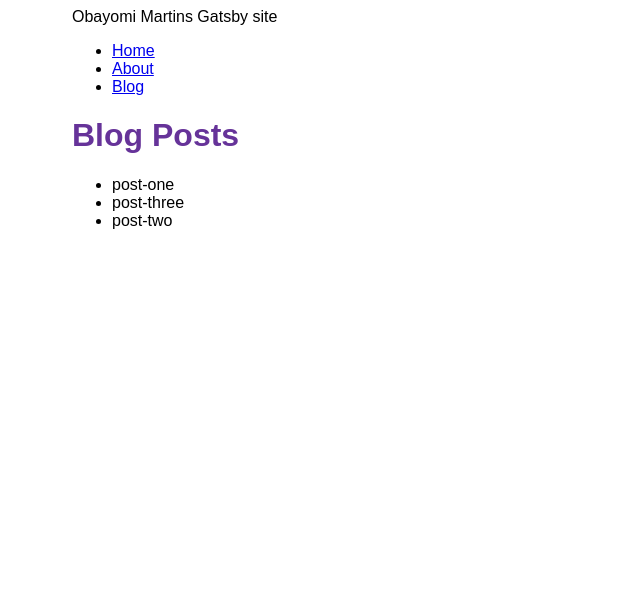
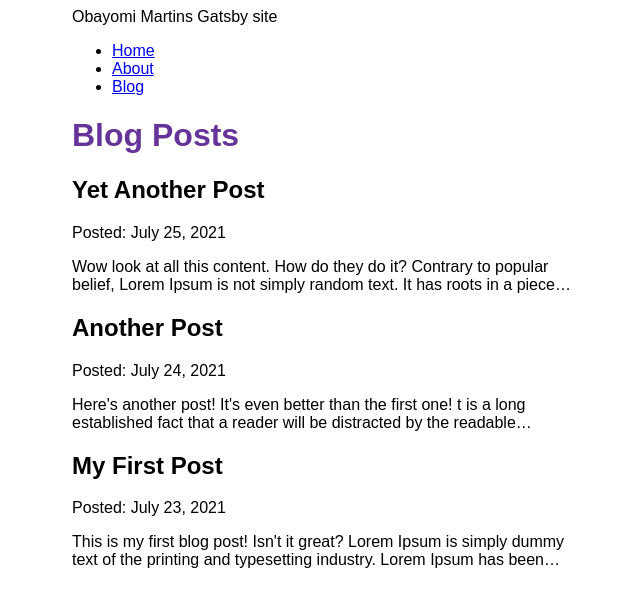
Before and after one commit to obayomi96/my-personal-website, a Gatsby site: page /blog in a window 1280 px wide. Shown: the whole page, without its empty margins (318-958 px from the left). Built offline with nearby package versions, Linux system fonts and the light colour scheme; Gatsby itself is replaced by a stand-in of ours.

Commit message:
Use transformer plugins render mdx for posts

```diff
--- a/blog/post-one.mdx
+++ b/blog/post-one.mdx
@@ -0,0 +1,19 @@
+---
+title: "My First Post"
+date: "2021-07-23"
+slug: "my-first-post"
+---
+
+This is my first blog post! Isn't it *great*?
+Lorem Ipsum is simply dummy text of the printing and typesetting industry. Lorem Ipsum has been the industry's standard dummy text ever since the 1500s, when an unknown printer took a galley of type and scrambled it to make a type specimen book.
+
+Some of my **favorite** things are:
+
+* Petting dogs
+* Working out
+* Cooking
+* Playing games
+
+It has survived not only five centuries, but also the leap into electronic typesetting, remaining essentially unchanged. It was popularised in the 1960s with the release of Letraset sheets containing Lorem Ipsum passages, and more recently with desktop publishing software like Aldus PageMaker including versions of Lorem Ipsum.
+
+The End.
--- a/blog/post-three.mdx
+++ b/blog/post-three.mdx
@@ -0,0 +1,10 @@
+---
+title: "Yet Another Post"
+date: "2021-07-25"
+slug: "yet-another-post"
+---
+
+Wow look at all this content. How do they do it?
+
+Contrary to popular belief, Lorem Ipsum is not simply random text. It has roots in a piece of classical Latin literature from 45 BC, making it over 2000 years old. Richard McClintock, a Latin professor at Hampden-Sydney College in Virginia, looked up one of the more obscure Latin words, consectetur, from a Lorem Ipsum passage, and going through the cites of the word in classical literature, discovered the undoubtable source. Lorem Ipsum comes from sections 1.10.32 and 1.10.33 of de Finibus Bonorum et Malorum
+(The Extremes of Good and Evil) by Cicero, written in 45 BC. This book is a treatise on the theory of ethics, very popular during the Renaissance. The first line of Lorem Ipsum, "Lorem ipsum dolor sit amet..", comes from a line in section 1.10.32
--- a/blog/post-two.mdx
+++ b/blog/post-two.mdx
@@ -0,0 +1,9 @@
+---
+title: "Another Post"
+date: "2021-07-24"
+slug: "another-post"
+---
+
+Here's another post! It's even better than the first one!
+
+t is a long established fact that a reader will be distracted by the readable content of a page when looking at its layout. The point of using Lorem Ipsum is that it has a more-or-less normal distribution of letters, as opposed to using 'Content here, content here', making it look like readable English. Many desktop publishing packages and web page editors now use Lorem Ipsum as their default model text, and a search for 'lorem ipsum' will uncover many web sites still in their infancy. Various versions have evolved over the years, sometimes by accident, sometimes on purpose (injected humour and the like).
--- a/gatsby-config.js
+++ b/gatsby-config.js
@@ -17,5 +17,6 @@ module.exports = {
         path: `${__dirname}/blog`,
       },
     },
+    "gatsby-plugin-mdx",
   ],
 };
--- a/package.json
+++ b/package.json
@@ -15,8 +15,10 @@
     "clean": "gatsby clean"
   },
   "dependencies": {
+    "@mdx-js/react": "^2.3.0",
     "gatsby": "^5.12.4",
     "gatsby-plugin-image": "^3.12.0",
+    "gatsby-plugin-mdx": "^5.12.0",
     "gatsby-plugin-sharp": "^5.12.0",
     "gatsby-source-filesystem": "^5.12.0",
     "react": "^18.2.0",
--- a/src/pages/blog.js
+++ b/src/pages/blog.js
@@ -6,20 +6,27 @@ import Seo from "../components/seo";
 const BlogPage = ({ data }) => {
   return (
     <Layout pageTitle="Blog Posts">
-      <ul>
-        {data.allFile.nodes.map((node) => (
-          <li key={node.name}>{node.name}</li>
-        ))}
-      </ul>
+      {data.allMdx.nodes.map((node) => (
+        <article key={node.id}>
+          <h2>{node.frontmatter.title}</h2>
+          <p>Posted: {node.frontmatter.date}</p>
+          <p>{node.excerpt}</p>
+        </article>
+      ))}
     </Layout>
   );
 };
 
-export const data = graphql`
+export const query = graphql`
   query {
-    allFile(filter: { sourceInstanceName: { eq: "blog" } }) {
+    allMdx(sort: { frontmatter: { date: DESC } }) {
       nodes {
-        name
+        frontmatter {
+          date(formatString: "MMMM D, YYYY")
+          title
+        }
+        id
+        excerpt
       }
     }
   }
```
Also changed, not shown: 1 other file.
